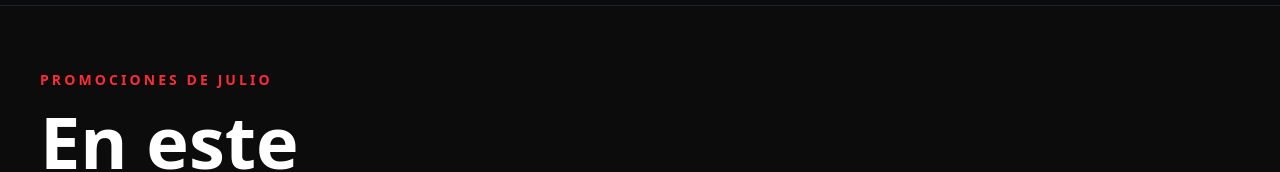
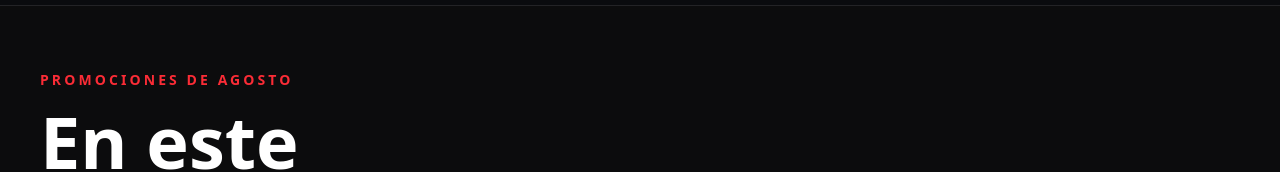
Before and after one commit to cruzdoussau/plazacarservice, a Next.js app: page /promociones in a window 1280 px wide. Shown: the part 145-317 px from the top of the page. Built offline with nearby package versions, Linux system fonts and the light colour scheme.

Commit message:
Actualiza promociones de agosto

```diff
--- a/app/page.tsx
+++ b/app/page.tsx
@@ -153,7 +153,7 @@ const services = [
   },
   {
     id: "alineacion-balanceo",
-    badge: "Promoción Junio y Julio",
+    badge: "Promoción Agosto",
     title: "Alineación + Balanceo + Rotación",
     subtitle:
       "Servicio combinado para mejorar seguridad, estabilidad y vida útil de tus neumáticos.",
@@ -456,7 +456,7 @@ function PinIcon({ className = "" }) {
 
 function PromoMarquee() {
   const message =
-    "En este invierno congelamos los precios. Conoce nuestras promociones de julio.";
+    "En este invierno congelamos los precios. Conoce nuestras promociones de agosto.";
   const items = Array.from({ length: 8 }, (_, index) => index);
 
   return (
--- a/app/promociones/page.tsx
+++ b/app/promociones/page.tsx
@@ -88,14 +88,14 @@ const offers = [
 ];
 
 export const metadata = {
-  title: "Promociones de Julio | Plaza Car Service",
+  title: "Promociones de Agosto | Plaza Car Service",
   description:
-    "Conoce las promociones de julio de Plaza Car Service: alineacion, balanceo, rotacion, baterias, neumaticos y frenos.",
+    "Conoce las promociones de agosto de Plaza Car Service: alineacion, balanceo, rotacion, baterias, neumaticos y frenos.",
 };
 
 export default function PromotionsPage() {
   const whatsappUrl = `${whatsappBase}?text=${encodeURIComponent(
-    "Hola, quiero consultar por las promociones de julio de Plaza Car Service."
+    "Hola, quiero consultar por las promociones de agosto de Plaza Car Service."
   )}`;
 
   return (
@@ -106,7 +106,7 @@ export default function PromotionsPage() {
           <div className="grid gap-8 lg:grid-cols-[0.8fr_1.2fr] lg:items-end">
             <div>
               <p className="text-sm font-black uppercase tracking-[0.22em] text-red-500">
-                Promociones de julio
+                Promociones de agosto
               </p>
               <h1 className="mt-4 text-5xl font-black leading-[0.98] md:text-7xl">
                 En este invierno congelamos los precios
```
